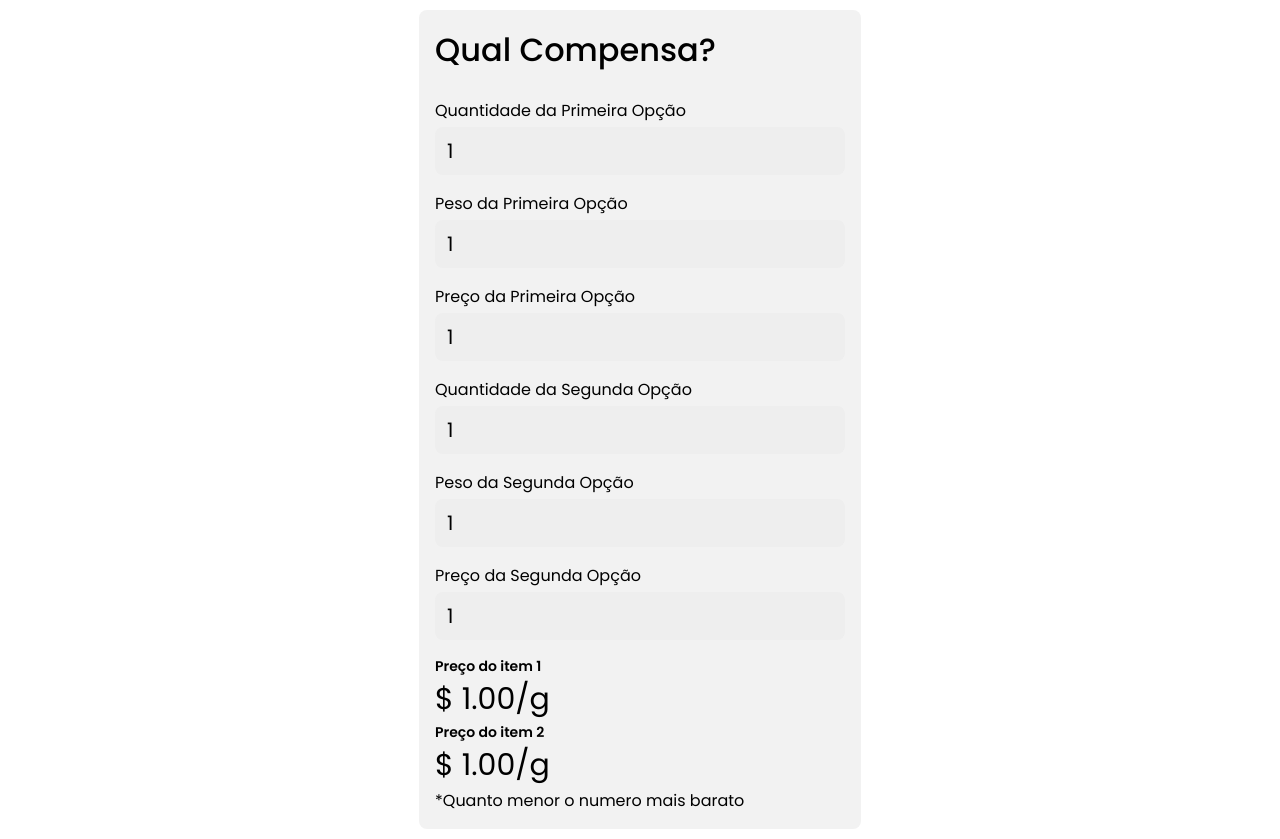
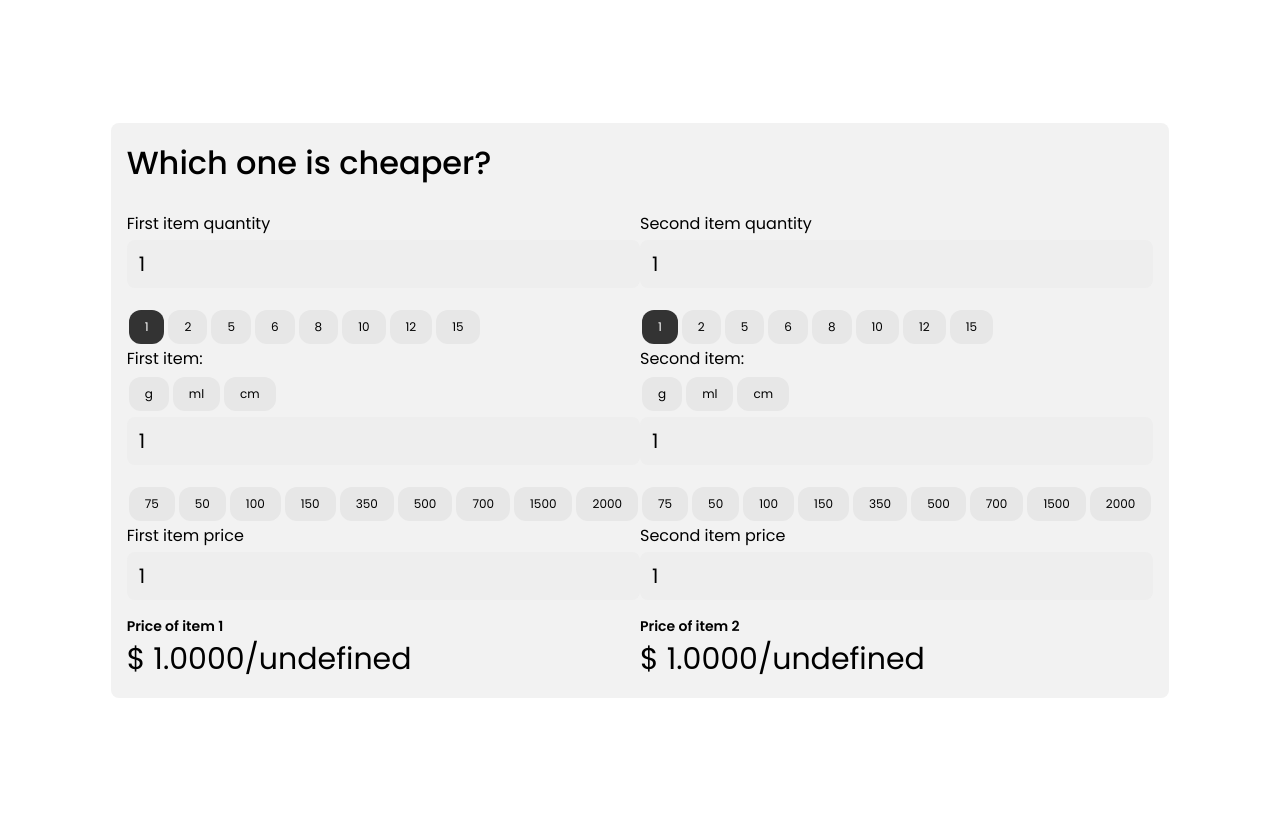
Before and after one commit to dyhueda/Comparador, a Next.js app: page / in a window 1280 px wide. Built offline with nearby package versions, Linux system fonts and the light colour scheme.

Commit message:
addition of buttons

```diff
--- a/Components/Form.jsx
+++ b/Components/Form.jsx
@@ -1,91 +1,177 @@
 import React from "react";
 
 const Form = ({ state, updateValues }) => {
-  const { quantidade1, quantidade2, preco1, preco2, medida1, medida2 } = state;
+  const { quantity1, quantity2, price1, price2, measure1, measure2,type1, type2 } = state;
+  const quantities = [1, 2, 5, 6, 8, 10, 12, 15]
+  const measures = [75, 50, 100, 150, 350, 500, 700, 1500, 2000]
+  const types=['g','ml', 'cm']
   return (
     <section className="section">
-      <div className="input-container">
+      <div className="input-container-left">
         <div className="input-group">
-          <label htmlFor="Quantidade Item 1">Quantidade da Primeira Opção</label>
+          <label>First item quantity</label>
           <input
             onChange={(e) => {
               updateValues({
-                quantidade1: e.target.value,
+                quantity1: e.target.value,
               });
             }}
-            value={quantidade1}
+            value={quantity1}
             type="number"
-            id="quantidade1"
+            id="quantity1"
           />
+          <div>
+            {quantities.map((q) => {
+              return (
+                <div
+                  className={`button ${quantity1 == q ? "active" : ""
+                    }`}
+                  onClick={() => {
+                    updateValues({ quantity1: q });
+                  }}
+                  key={q}
+                >{`${q}`}</div>
+              )
+            })}
+          </div>
         </div>
         <div className="input-group">
-          <label htmlFor="Unidade de Medida Primeiro Item">Peso da Primeira Opção</label>
+          <label>First item:</label>
+          <div>
+            {types.map((t) => {
+              return (
+                <div
+                  className={`button ${type1 == t ? "active" : ""
+                    }`}
+                  onClick={() => {
+                    updateValues({ type1: t });
+                  }}
+                  key={t}
+                >{`${t}`}</div>
+              )
+            })}
+          </div>
           <input
             onChange={(e) => {
               updateValues({
-                medida1: e.target.value,
+                measure1: e.target.value,
               });
             }}
-            value={medida1}
+            value={measure1}
             type="number"
-            id="medida1"
+            id="measure1"
           />
+          <div>
+            {measures.map((m) => {
+              return (
+                <div
+                  className={`button ${measure1 == m ? "active" : ""
+                    }`}
+                  onClick={() => {
+                    updateValues({ measure1: m });
+                  }}
+                  key={m}
+                >{`${m}`}</div>
+              )
+            })}
+          </div>
         </div>
 
         <div className="input-group">
-          <label htmlFor="Preco do item 1">Preço da Primeira Opção</label>
+          <label>First item price</label>
           <input
             onChange={(e) => {
               updateValues({
-                preco1: e.target.value,
+                price1: e.target.value,
               });
             }}
-            value={preco1}
+            value={price1}
             type="number"
-            id="preco1"
+            id="price1"
           />
         </div>
-
       </div>
-      <div className="input-container">
-      <div className="input-group">
-          <label htmlFor="Quantidade Item 2">Quantidade da Segunda Opção</label>
+      <div className="input-container-right">
+        <div className="input-group">
+          <label>Second item quantity</label>
           <input
             onChange={(e) => {
               updateValues({
-                quantidade2: e.target.value,
+                quantity2: e.target.value,
               });
             }}
-            value={quantidade2}
+            value={quantity2}
             type="number"
-            id="quantidade2"
+            id="quantity2"
           />
+          <div>
+            {quantities.map((q) => {
+              return (
+                <div
+                  className={`button ${quantity2 == q ? "active" : ""
+                    }`}
+                  onClick={() => {
+                    updateValues({ quantity2: q });
+                  }}
+                  key={q}
+                >{`${q}`}</div>
+              )
+            })}
+          </div>
         </div>
         <div className="input-group">
-          <label htmlFor="Unidade de Medida Segundo Item">Peso da Segunda Opção</label>
+          <label>Second item:</label>
+          <div>
+            {types.map((t) => {
+              return (
+                <div
+                  className={`button ${type2 == t ? "active" : ""
+                    }`}
+                  onClick={() => {
+                    updateValues({ type2: t });
+                  }}
+                  key={t}
+                >{`${t}`}</div>
+              )
+            })}
+          </div>
           <input
             onChange={(e) => {
               updateValues({
-                medida2: e.target.value,
+                measure2: e.target.value,
               });
             }}
-            value={medida2}
+            value={measure2}
             type="number"
-            id="medida2"
+            id="measure2"
           />
+          <div>
+            {measures.map((m) => {
+              return (
+                <div
+                  className={`button ${measure2 == m ? "active" : ""
+                    }`}
+                  onClick={() => {
+                    updateValues({ measure2: m });
+                  }}
+                  key={m}
+                >{`${m}`}</div>
+              )
+            })}
+          </div>
         </div>
 
         <div className="input-group">
-          <label htmlFor="Preco do item 2">Preço da Segunda Opção</label>
+          <label>Second item price</label>
           <input
             onChange={(e) => {
               updateValues({
-                preco2: e.target.value,
+                price2: e.target.value,
               });
             }}
-            value={preco2}
+            value={price2}
             type="number"
-            id="preco2"
+            id="price2"
           />
         </div>
 
--- a/Components/Result.jsx
+++ b/Components/Result.jsx
@@ -1,24 +1,18 @@
 import React from "react";
 
 const Result = ({ state }) => {
-  const { quantidade1, quantidade2, preco1, preco2, medida1, medida2} = state;
-  const preçoitem1 = Number((state.preco1/(state.quantidade1*state.medida1))).toFixed(2)
-  const preçoitem2 = Number((state.preco2/(state.quantidade2*state.medida2))).toFixed(2)
+  const priceitem1 = Number((state.price1/(state.quantity1*state.measure1))).toFixed(4)
+  const priceitem2 = Number((state.price2/(state.quantity2*state.measure2))).toFixed(4)
   return (
     <div className="result">
-      <div>
-        <p className="label">Preço do item 1</p>{" "}
-        <p className="result">{`$ ${preçoitem1}/g`}</p>
+      <div className="result-left">
+        <p className="label">Price of item 1</p>{" "}
+        <p className="result">{`$ ${priceitem1}/${state.type1}`}</p>
       </div>
-      <div>
-        <p className="label">Preço do item 2</p>{" "}
-        <p className="result">{`$ ${preçoitem2}/g`}</p>
+      <div className="result-right">
+        <p className="label">Price of item 2</p>{" "}
+        <p className="result">{`$ ${priceitem2}/${state.type2}`}</p>
       </div>
-      <div>
-        <p className="obs">*Quanto menor o numero mais barato</p>
-      </div>
-
-
     </div>
   );
 
--- a/pages/index.js
+++ b/pages/index.js
@@ -4,12 +4,12 @@ import Result from "../Components/Result";
 
 export default function Home() {
   const [state, setState] = useState({
-    quantidade1: 1,
-    quantidade2: 1,
-    preco1: 1,
-    preco2: 1,
-    medida1: 1,
-    medida2: 1,
+    quantity1: 1,
+    quantity2: 1,
+    price1: 1,
+    price2: 1,
+    measure1: 1,
+    measure2: 1,
   });
 
   const updateValues = (newState) => {
@@ -20,7 +20,7 @@ export default function Home() {
   };
   return (
     <div className="container">
-      <h1>Qual Compensa? </h1>
+      <h1>Which one is cheaper? </h1>
       <div className="wrapper">
         <Form state={state} updateValues={updateValues} />
         <Result state={state} />
--- a/styles/globals.css
+++ b/styles/globals.css
@@ -41,7 +41,14 @@ h1 {
   flex-direction: column;
   margin-top: 24px;
 }
-
+.input-container-left {
+  width: 50%;
+  float: left;
+}
+.input-container-right {
+  width: 50%;
+  float: right;
+}
 .input-group {
   display: flex;
   flex-direction: column;
@@ -71,4 +78,30 @@ h1 {
   display: flex;
     justify-content: center;
     margin: 80px 20px;
+    width: 100%;
+    overflow: auto;
 }
+.result-left{
+  width: 50%;
+  float: left;
+}
+.result-right{
+  width: 50%;
+  float: right;
+}
+.button {
+  background-color: #e7e7e7;
+  color: black;
+  padding: 8px 16px;
+  text-align: center;
+  text-decoration: none;
+  display: inline-block;
+  font-size: 12px;
+  border-radius: 12px;
+  margin:2px;
+  vertical-align: middle;
+}
+.button.active{
+  background-color: #333;
+  color: white;
+}
```
Also changed, not shown: 1 other file (tests, documents, lock files or other folders).
